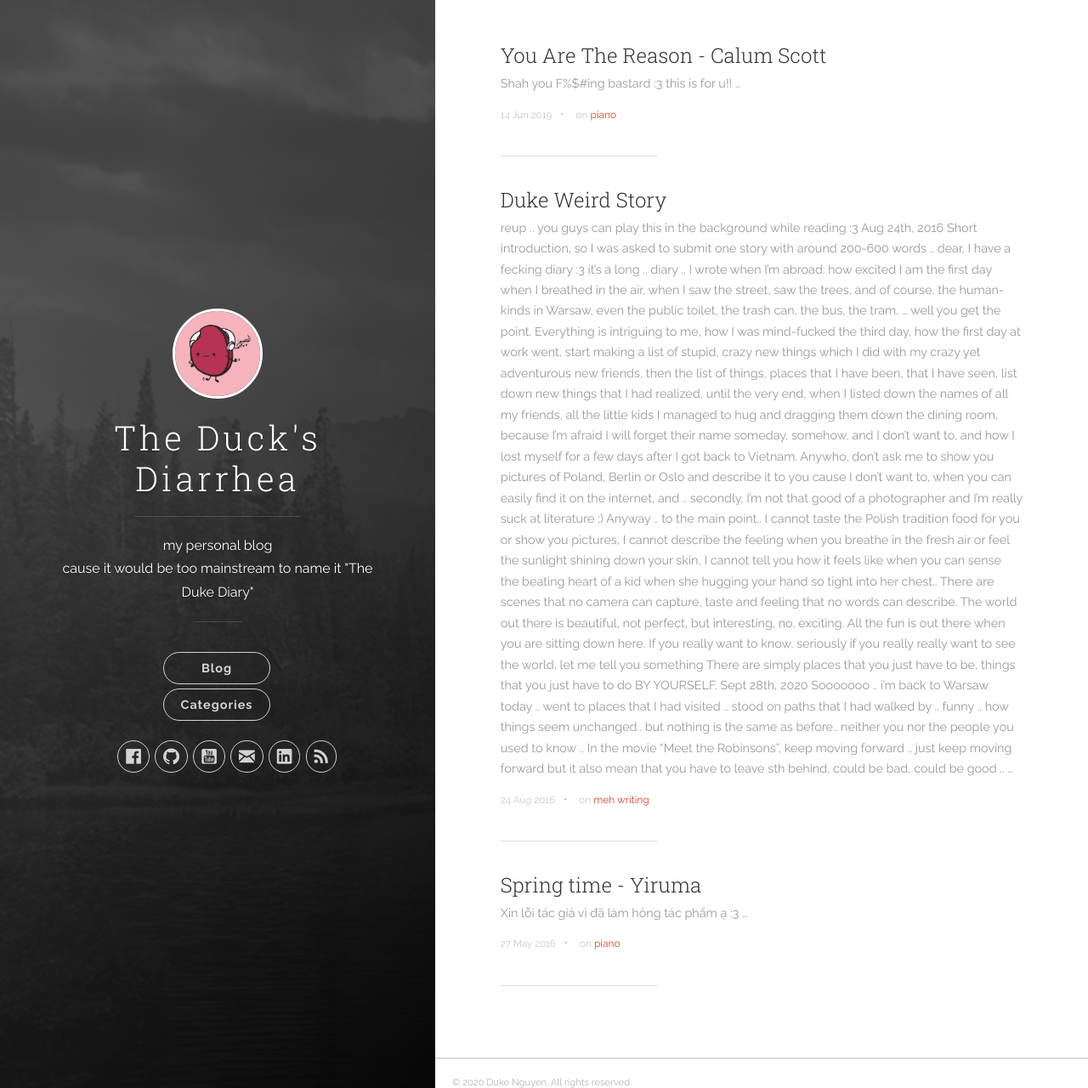
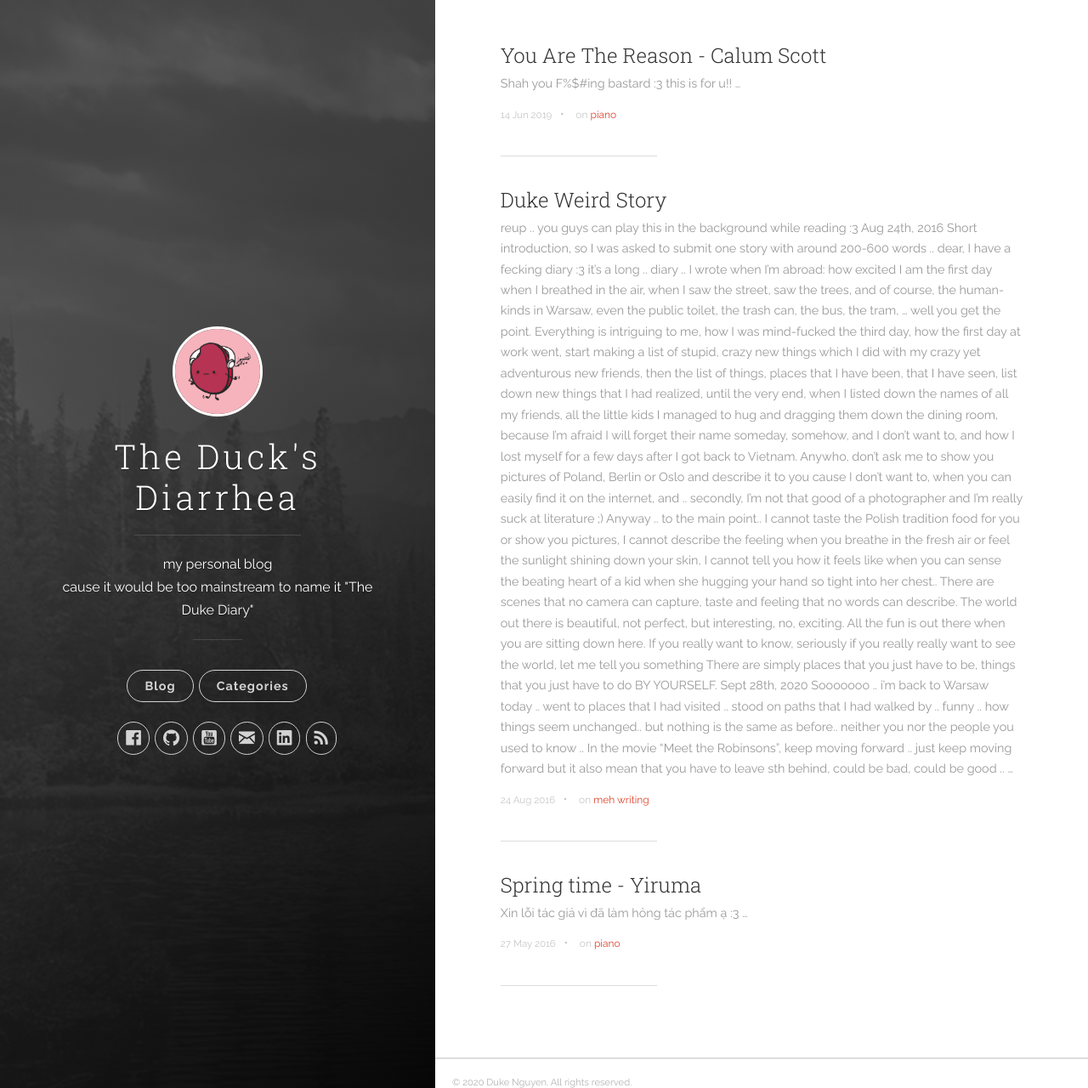
Before and after one commit to duken72/duken72.github.io, a Jekyll site: the page built from index.html, in a window 1280 px wide and 1280 px high. Shown: the whole window at 85% size. Built offline with Jekyll 4.4.1, drawn with Linux system fonts in a browser that asks for light colours; nearby versions of some CDN libraries; the list of posts is cut into pages by our own code.

Commit message:
Update header.html

```diff
--- a/_includes/header.html
+++ b/_includes/header.html
@@ -23,6 +23,13 @@
             <ul class="navigation">
               <li class="navigation__item">
                 <a href="{{ site.baseurl }}/#blog" title="check my blog" class="blog-button">Blog</a>
+              </li>
+            </ul>
+          </nav>
+
+          <nav class="cover-navigation cover-navigation--secondary">
+            <ul class="navigation">
+              <li class="navigation__item">
                 <a href="{{ site.baseurl }}/categories" title="see all the categories" class="blog-button">Categories</a>
               </li>
             </ul>
```
